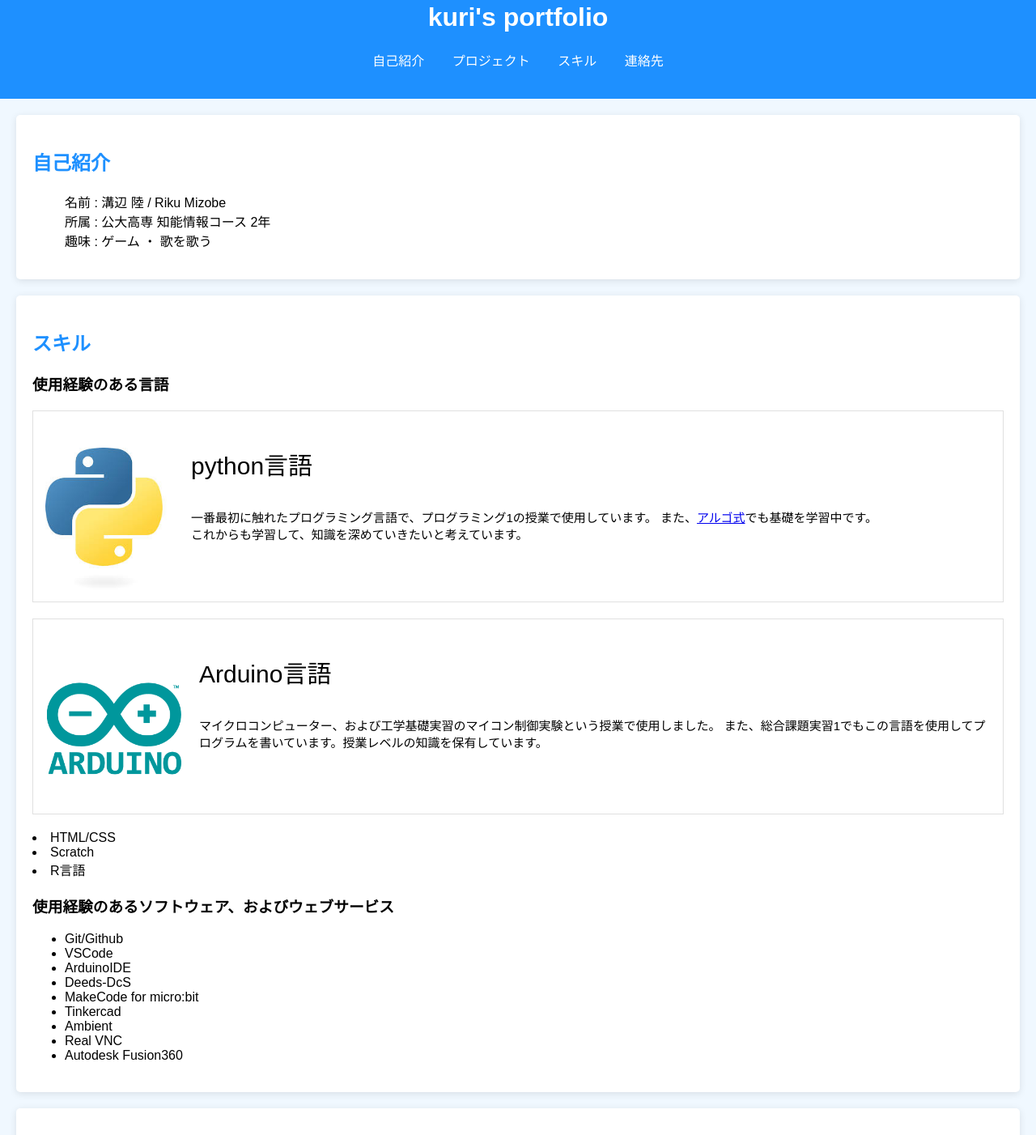
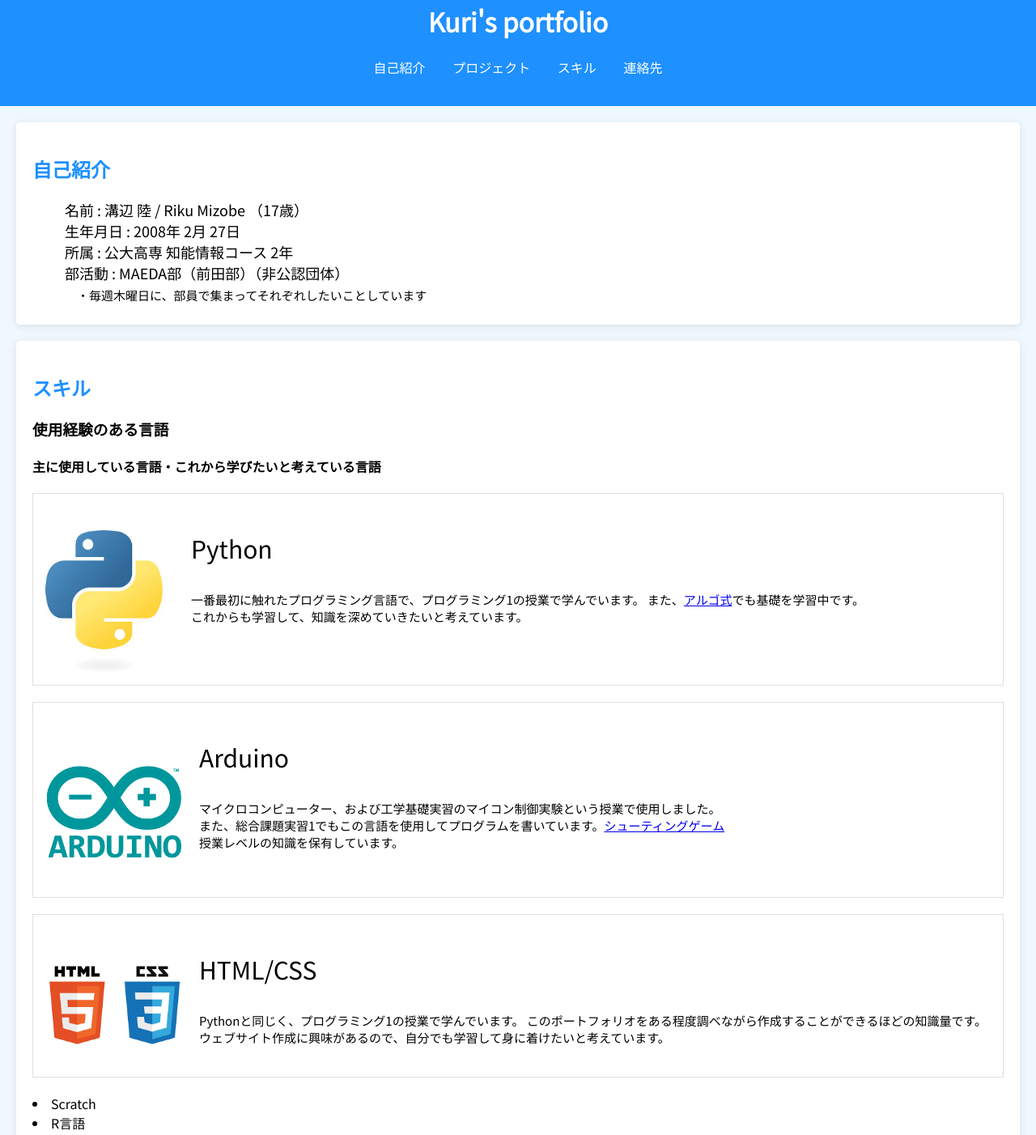
Before and after one commit to kuri227/PG1-portfolio, a plain HTML site: page index.html in a window 1280 px wide. Shown: the part 38-1440 px from the top of the page at 81% size. Drawn offline with Linux system fonts and the light colour scheme; a web font is replaced by a local one.

Commit message:
create 1 file, delete 2 files and update 2 files

```diff
--- a/index.html
+++ b/index.html
@@ -3,18 +3,19 @@
 <head>
     <meta charset="UTF-8">
     <meta name="viewport" content="width=device-width, initial-scale=1.0">
-    <title>my portfolio</title>
+    <title>My portfolio</title>
     <link rel="stylesheet" href="styles.css">
     <link href="https://fonts.googleapis.com/css2?family=Montserrat:wght@400;700&display=swap" rel="stylesheet">
+
 </head>
 <body>
     <header>
-        <h1>kuri's portfolio</h1>
+        <h1>Kuri's portfolio</h1>
         <nav>
             <ul>
                 <li><a href="#about">自己紹介</a></li>
                 <li><a href="#projects">プロジェクト</a></li>
-                <li><a href="#skil">スキル</a></li>
+                <li><a href="#skill">スキル</a></li>
                 <li><a href="#contact">連絡先</a></li>
             </ul>
         </nav>
@@ -23,35 +24,48 @@
     <section id="about">
         <h2>自己紹介</h2>
         <ul>
-            <li>名前 : 溝辺 陸 / Riku Mizobe</li>
+            <li>名前 : 溝辺 陸 / Riku Mizobe （17歳）</li>
+            <li>生年月日 : 2008年 2月 27日
             <li>所属 : 公大高専 知能情報コース 2年</li>
-            <li>趣味 : ゲーム ・ 歌を歌う</li>
+            <li>部活動 : MAEDA部（前田部）（非公認団体）</li>
+                <p>・毎週木曜日に、部員で集まってそれぞれしたいことしています</p>
+
         </ul>
     </section>
 
     <section id="skill">
         <h2>スキル</h2>
         <h3>使用経験のある言語</h3>
+        <h4>主に使用している言語・これから学びたいと考えている言語</h4>
         <div class="container">
             <div class="language">
-                <img src="images/python.jpeg" alt="python" class="python-image">
-                <p class="caption">python言語</p>
+                <img src="images/python.jpeg" alt="python" id="python-image">
+                <p class="caption">Python</p>
             </div>
-        <p>一番最初に触れたプログラミング言語で、プログラミング1の授業で使用しています。
+        <p>一番最初に触れたプログラミング言語で、プログラミング1の授業で学んでいます。
             また、<a href="https://algo-method.com/">アルゴ式</a>でも基礎を学習中です。<br>
             これからも学習して、知識を深めていきたいと考えています。
             </p>
         </div>
         <div class="container">
             <div class="language">
-                <img src="images/Arduino.jpeg" alt="Arduino" class="Arduino-image">
-                <p class="caption">Arduino言語</p>
+                <img src="images/Arduino.jpeg" alt="Arduino" id="Arduino-image">
+                <p class="caption">Arduino</p>
             </div>
-        <p>マイクロコンピューター、および工学基礎実習のマイコン制御実験という授業で使用しました。
-            また、総合課題実習1でもこの言語を使用してプログラムを書いています。授業レベルの知識を保有しています。
+        <p>マイクロコンピューター、および工学基礎実習のマイコン制御実験という授業で使用しました。<br>
+            また、総合課題実習1でもこの言語を使用してプログラムを書いています。<a href="#HackU">シューティングゲーム</a><br>
+            授業レベルの知識を保有しています。
             </p>
         </div>
-            <li>HTML/CSS
+        <div class="container">
+            <div class="language">
+                <img src="images/HTML-and-CSS.jpg" alt="HTML/CSS" id="HTML-CSS-image">
+                <p class="caption">HTML/CSS</p>
+            </div>
+        <p>Pythonと同じく、プログラミング1の授業で学んでいます。
+            このポートフォリオをある程度調べながら作成することができるほどの知識量です。
+            ウェブサイト作成に興味があるので、自分でも学習して身に着けたいと考えています。</p>
+        </div>
             <li>Scratch</li>
             <li>R言語</li>
         </ul>
@@ -75,7 +89,7 @@
     <section id="projects">
         <h2>プロジェクト</h2>
         <div class="project">
-            <h3><a href="https://colab.research.google.com/drive/1coHaIhKgrtZ5fRi85KWdHDMBiaK9wUsA?usp=sharing">クイズゲーム</a></h3>
+            <h3 id="free-assignment"><a href="https://colab.research.google.com/drive/1coHaIhKgrtZ5fRi85KWdHDMBiaK9wUsA?usp=sharing">クイズゲーム</a></h3>
             <p>プログラミング1の課題で、簡単なクイズゲームを作成しました。
                 使用した言語はPythonで、GoogleColabで開発しました。<br>
                 実行すると事前に用意しておいた合計9問のクイズ問題と4つの選択肢が出力される形式になっています。
@@ -87,9 +101,9 @@
             </figure>
         </div>
         <div class="project">
-            <h3><a href="https://github.com/kuri227/hackU.git">シューティングゲームの作成</a>（現在進行形）</h3>
+            <h3 id="HackU"><a href="https://github.com/kuri227/hackU.git">シューティングゲーム</a>（現在作成中）</h3>
             <p>総合課題実習1のハッカソンで、実際に銃を握って視点を動かすシューティングゲームを作成しています。使用したのはArduino言語で、VSCodeの拡張機能であるPlatformIOを用いて開発しています。<br>
-                私はコントローラに搭載するマイコンのプログラムを作成しました。具体的には、センサから値を取得、それを成形および送信を行うプログラムを書きました。
+                私はコントローラに搭載するマイコンのプログラムを作成しています。具体的には、センサから値を取得、それを成形および送信を行うプログラムを書いています。
 
             </p>
         </div>
--- a/styles.css
+++ b/styles.css
@@ -1,5 +1,10 @@
+@import url('https://fonts.googleapis.com/css?family=Sawarabi+Mincho');
+@import url('https://fonts.googleapis.com/css?family=M+PLUS+Rounded+1c');
+@import url('https://fonts.googleapis.com/css?family=Noto+Sans+JP');
 body {
-    font-family: Arial, sans-serif;
+    /* font-family:  'Sawarabi Mincho', sans-serif; */
+    /* font-family: 'M PLUS Rounded 1c', sans-serif;; */
+    font-family: 'Noto Sans JP', sans-serif;
     margin: 0;
     padding: 0;
     background-color: #f0f8ff; /* 明るい青の背景 */
@@ -27,8 +32,15 @@ nav ul li a {
     text-decoration: none;
 }
 
-#about ul {
+#about ul li {
     list-style: none;
+    font-size: large;
+}
+
+#about ul p{
+    font-size: 15px;
+    line-height: 0%;
+    text-indent: 1em;
 }
 
 
@@ -72,9 +84,14 @@ img {
     align-items: flex-start; /* 上揃えにする */
 }
 
-.container .language .Arduino-image {
+#Arduino-image {
     width: 170px;
     height: 180px;
+}
+
+#HTML-CSS-image {
+    width: 170px;
+    height: 140px;
 }
 
 
```
Also changed, not shown: images/HTML-and-CSS.jpg (added), images/quiz-image.png (deleted), images/クイズゲーム実行画像.png (deleted).
